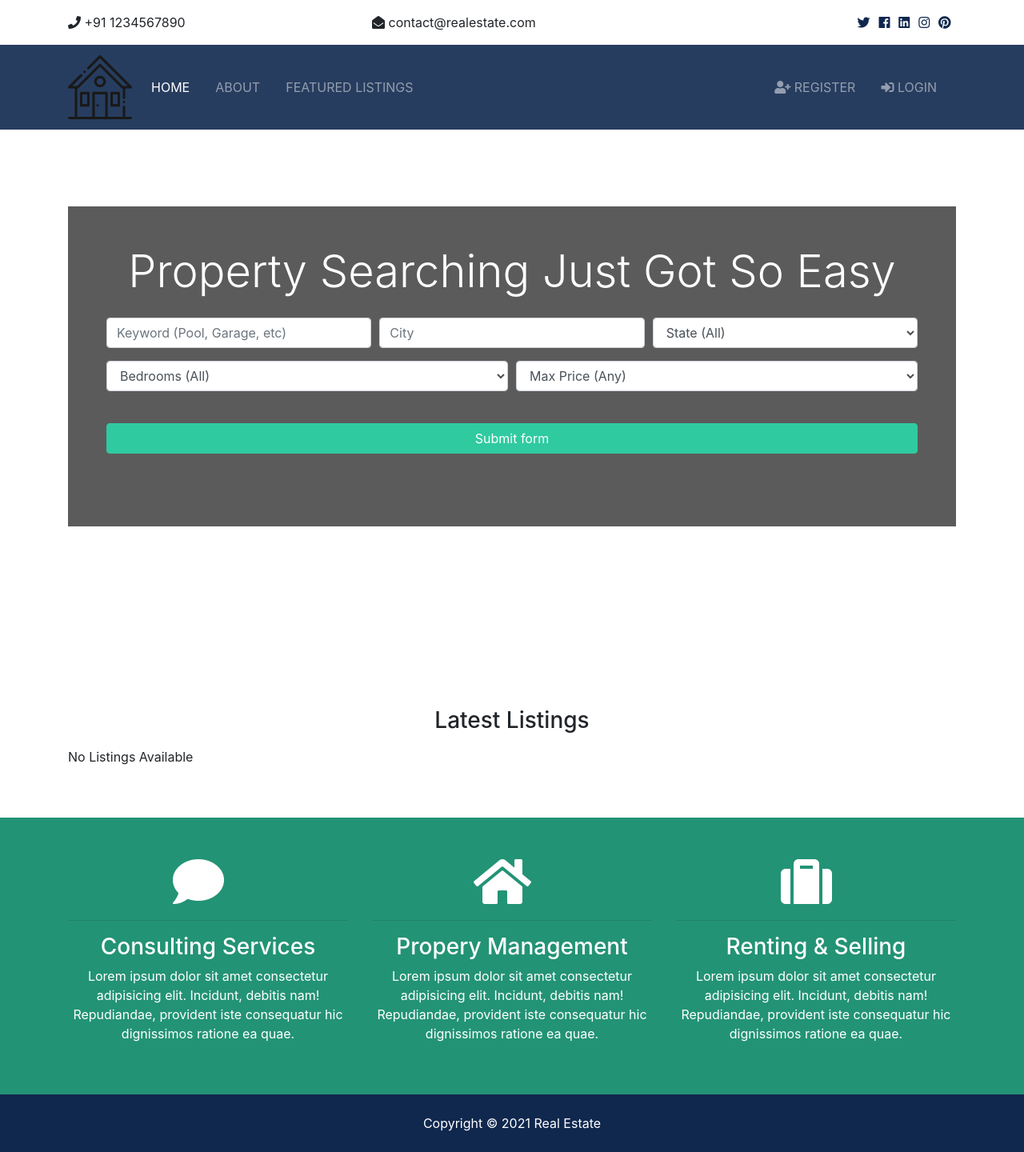
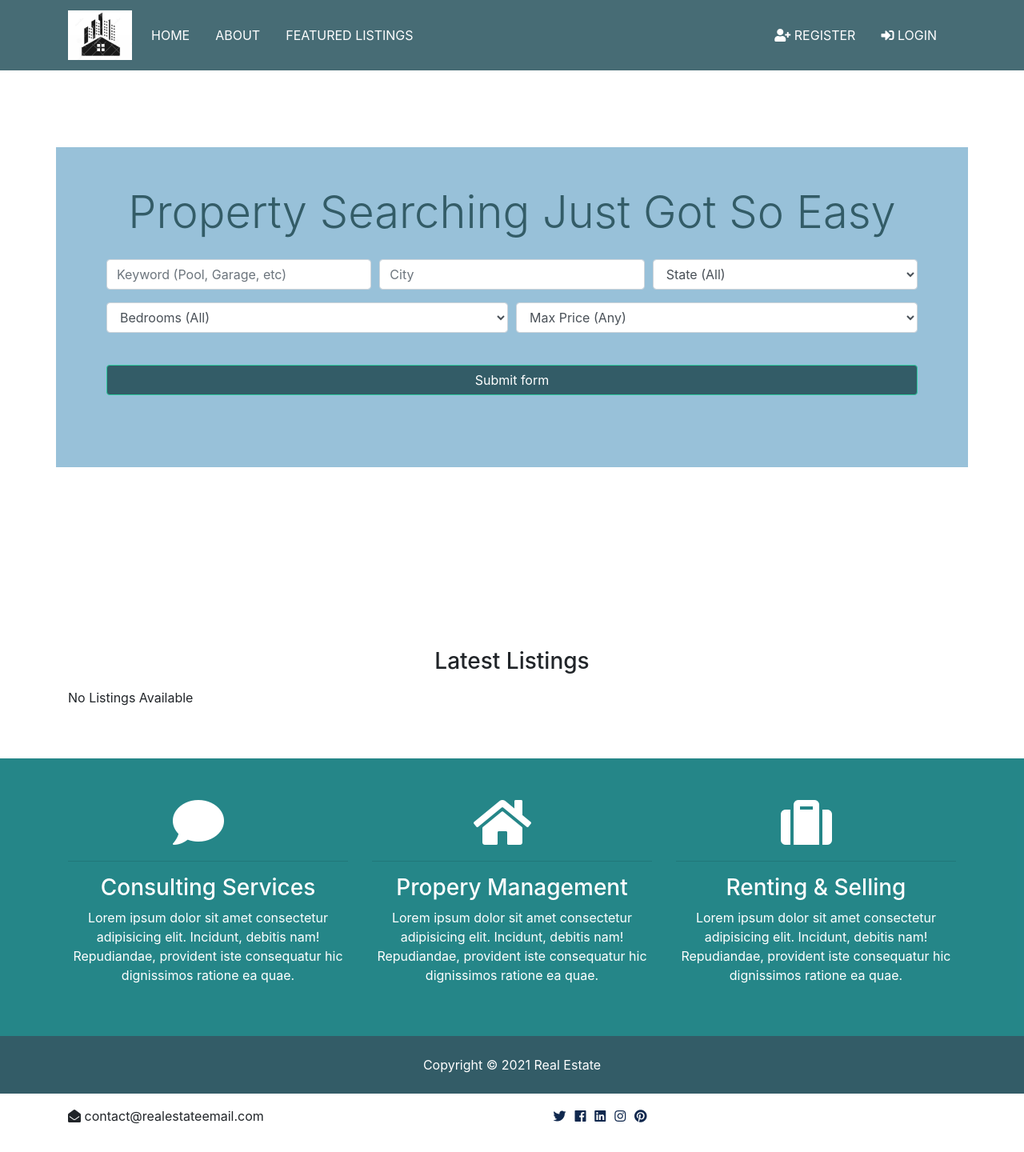
Before and after one commit to DharmeshRS/REP, a Django app: page / in a window 1280 px wide. Shown: the whole page at 80% size. After the commit the page ends 1405 px from the top, so only its background shows below. Run offline with Django 3.2, Linux system fonts and the light colour scheme; data that the repository does not hold is empty; some libraries are stand-ins or nearby versions.

Commit message:
landing pages implementation
html pages updated

```diff
--- a/templates/accounts/login.html
+++ b/templates/accounts/login.html
@@ -8,7 +8,7 @@
       <div class="row">
         <div class="col-md-6 mx-auto">
           <div class="card">
-            <div class="card-header bg-primary text-white">
+            <div class="card-header text-white " style="background-color: #335c67;">
               <h4>
                 <i class="fas fa-sign-in-alt"></i> Login</h4>
             </div>
@@ -27,7 +27,7 @@
                   <input type="password" name="password" class="form-control" required>
                 </div>
 
-                <input type="submit" value="Login" class="btn btn-secondary btn-block">
+                <input style="background-color: #335c67;" type="submit" value="Login" class="btn btn-secondary btn-block">
               </form>
             </div>
           </div>
--- a/templates/accounts/register.html
+++ b/templates/accounts/register.html
@@ -8,7 +8,7 @@
       <div class="row">
         <div class="col-md-6 mx-auto">
           <div class="card">
-            <div class="card-header bg-primary text-white">
+            <div class="card-header  text-white" style="background-color: #335c67;">
               <h4>
                 <i class="fas fa-user-plus"></i> Register</h4>
             </div>
@@ -41,7 +41,7 @@
                   <label for="password">Confirm Password</label>
                   <input type="password" name="password2" class="form-control" required>
                 </div>
-                <input type="submit" value="Register" class="btn btn-secondary btn-block">
+                <input style="background-color: #335c67;" type="submit" value="Register" class="btn btn-secondary btn-block">
               </form>
             </div>
           </div>
--- a/templates/base.html
+++ b/templates/base.html
@@ -20,14 +20,14 @@
 
 <body>
   <!-- Top Bar -->
-  {% include 'partials/_topbar.html' %}
+
   <!-- NavBar -->
   {% include 'partials/_navbar.html' %}
     <!-- Main Content -->
   {% block content %} {% endblock %}
   <!-- Footer -->
   {% include 'partials/_footer.html' %}
-
+  {% include 'partials/_topbar.html' %}
 
   <script src="{% static 'js/jquery-3.3.1.min.js' %} "></script>
   <script src="{% static 'js/bootstrap.bundle.min.js' %} "></script>
--- a/templates/listings/listings.html
+++ b/templates/listings/listings.html
@@ -5,10 +5,11 @@
 {% block title %} | Browse Property Listings {% endblock %}
 
 {% block content %}
-<section id="showcase-inner" class="py-5 text-white">
+{# section id "showcase-inner"   #}
+<section id="" class="py-5 text-white" style="background-color: #98c1d9;">
     <div class="container">
       <div class="row text-center">
-        <div class="col-md-12">
+        <div class="col-md-12" style="color: #335c67; font-family: -apple-system;">
           <h1 class="display-4">Browse Our Properties</h1>
           <p class="lead">Lorem ipsum dolor sit, amet consectetur adipisicing elit. Sunt, pariatur!</p>
         </div>
--- a/templates/pages/about.html
+++ b/templates/pages/about.html
@@ -5,10 +5,10 @@
 {% block title %} | About Us {% endblock %}
 
 {% block content %}
-<section id="showcase-inner" class="py-5 text-white">
+<section class="py-5 text-white"  style="background-color: #98c1d9;">
     <div class="container">
       <div class="row text-center">
-        <div class="col-md-12">
+        <div class="col-md-12" style="color: #335c67; font-family: -apple-system;">
           <h1 class="display-4">About Real Estate</h1>
           <p class="lead">Lorem ipsum dolor sit, amet consectetur adipisicing elit. Sunt, pariatur!</p>
         </div>
--- a/templates/pages/index.html
+++ b/templates/pages/index.html
@@ -7,10 +7,10 @@
 {% block content %}
 <!-- Showcase -->
 <section id="showcase">
-    <div class="container text-center">
+    <div class="container text-center" style="background-color: #98c1d9;">
       <div class="home-search p-5">
-        <div class="overlay p-5">
-          <h1 class="display-4 mb-4">
+        <div class="overlay p-5" style="background-color: #98c1d9; color: #335c67;">
+          <h1 class="display-4 mb-4" style="font-family: -apple-system;">
             Property Searching Just Got So Easy
           </h1>
 {#          <p class="lead">Lorem ipsum dolor sit, amet consectetur adipisicing elit. Recusandae quas, asperiores eveniet vel nostrum magnam#}
@@ -59,7 +59,7 @@
                   </select>
                 </div>
               </div>
-              <button class="btn btn-secondary btn-block mt-4" type="submit">Submit form</button>
+              <button style="background-color: #335c67;" class="btn btn-secondary btn-block mt-4" type="submit">Submit form</button>
             </form>
           </div>
         </div>
@@ -130,7 +130,7 @@
     </div>
   </section>
 
-  <section id="services" class="py-5 bg-secondary text-white">
+  <section id="services" class="py-5  text-white" style="background-color: #3a86ff;">
     <div class="container">
       <div class="row text-center">
         <div class="col-md-4">
--- a/templates/partials/_footer.html
+++ b/templates/partials/_footer.html
@@ -1,5 +1,5 @@
  <!-- Footer -->
-  <footer id="main-footer" class="py-4 bg-primary text-white text-center">
+  <footer id="main-footer" class="py-4 text-white text-center" style="background-color: #335c67;">
     Copyright &copy;
     <span class="year"></span>  Real Estate
   </footer>
--- a/templates/partials/_navbar.html
+++ b/templates/partials/_navbar.html
@@ -1,14 +1,19 @@
 {% load static %}
 <!-- Navbar -->
-<nav class="navbar navbar-expand-lg navbar-dark bg-primary sticky-top">
+<style>
+    .cust_nav_links{
+        color: white;
+    }
+</style>
+<nav class="navbar navbar-expand-lg  sticky-top" style="background-color: #335c67;">
     <div class="container">
       <a class="navbar-brand" href="{% url 'index' %}">
-        <img src="{% static 'img/logo.png' %}" class="logo" alt="">
+        <img src="{% static 'img/2.jpg' %}" class="logo" alt="">
       </a>
       <button class="navbar-toggler" type="button" data-toggle="collapse" data-target="#navbarNavAltMarkup">
         <span class="navbar-toggler-icon"></span>
       </button>
-      <div class="collapse navbar-collapse" id="navbarNavAltMarkup">
+      <div class="collapse navbar-collapse" id="navbarNavAltMarkup" >
         <ul class="navbar-nav">
           <li
             {% if '/' == request.path %}
@@ -17,7 +22,7 @@
               class="nav-item mr-3"
             {% endif %}
           >
-            <a class="nav-link" href="{% url 'index' %}">Home</a>
+            <a class="nav-link cust_nav_links" href="{% url 'index' %}">Home</a>
           </li>
           <li
             {% if 'about' in request.path %}
@@ -26,7 +31,7 @@
               class="nav-item mr-3"
             {% endif %}
           >
-            <a class="nav-link" href="{% url 'about' %}">About</a>
+            <a class="nav-link cust_nav_links" href="{% url 'about' %}">About</a>
           </li>
           <li
             {% if 'listings' in request.path %}
@@ -35,7 +40,7 @@
               class="nav-item mr-3"
             {% endif %}
           >
-            <a class="nav-link" href="{% url 'listings' %}">Featured Listings</a>
+            <a class="nav-link cust_nav_links" href="{% url 'listings' %}">Featured Listings</a>
           </li>
         </ul>
 
@@ -48,12 +53,12 @@
               class="nav-item mr-3"
             {% endif %}
             >
-              <a class="nav-link" href="{% url 'dashboard' %}">
+              <a class="nav-link cust_nav_links" href="{% url 'dashboard' %}">
 
                Welcome {{ user.username }} (Dashboard)</a>
             </li>
             <li class="nav-item mr-3">
-              <a href="javascript:{document.getElementById('logout').submit()}" class="nav-link">
+              <a href="javascript:{document.getElementById('logout').submit()}" class="nav-link cust_nav_links">
                 <i class="fas fa-sign-out-alt"></i> Logout
               </a>
               <form action="{% url 'logout' %}" method="POST" id="logout">
@@ -70,7 +75,7 @@
               class="nav-item mr-3"
             {% endif %}
             >
-              <a class="nav-link" href="{% url 'register' %}">
+              <a class="nav-link cust_nav_links" href="{% url 'register' %}">
 
                 <i class="fas fa-user-plus"></i> Register</a>
             </li>
@@ -81,7 +86,7 @@
               class="nav-item mr-3"
             {% endif %}
             >
-              <a class="nav-link" href="{% url 'login' %}">
+              <a class="nav-link cust_nav_links" href="{% url 'login' %}">
                 <i class="fas fa-sign-in-alt"></i>
 
                 Login</a>
--- a/templates/partials/_topbar.html
+++ b/templates/partials/_topbar.html
@@ -3,10 +3,7 @@
     <div class="container">
       <div class="row">
         <div class="col-md-4">
-          <i class="fas fa-phone"></i> +91 1234567890
-        </div>
-        <div class="col-md-4">
-          <i class="fas fa-envelope-open"></i> contact@realestate.com
+          <i class="fas fa-envelope-open"></i> contact@realestateemail.com
         </div>
         <div class="col-md-4">
           <div class="social text-right">
```
Also changed, not shown: db.sqlite3, realtors/static/img/1.jpg (added), realtors/static/img/2.jpg (added), realtors/static/img/3.jpg (added).
